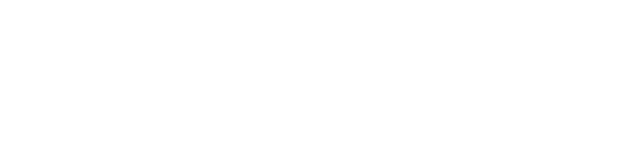
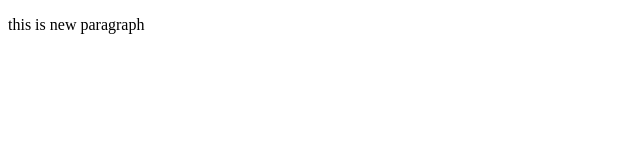
Before and after one commit to sharjeel-khalid/final2, a plain HTML site: page index.html in a window 1280 px wide. Shown: the whole page, without its empty margins (0-640 px from the left). Drawn offline with Linux system fonts and the light colour scheme.

Commit message:
para added

```diff
--- a/index.html
+++ b/index.html
@@ -5,5 +5,7 @@
     <meta name="viewport" content="width= , initial-scale=1.0" />
     <title>boilerplate</title>
   </head>
-  <body></body>
+  <body>
+    <p>this is new paragraph</p>
+  </body>
 </html>
```
